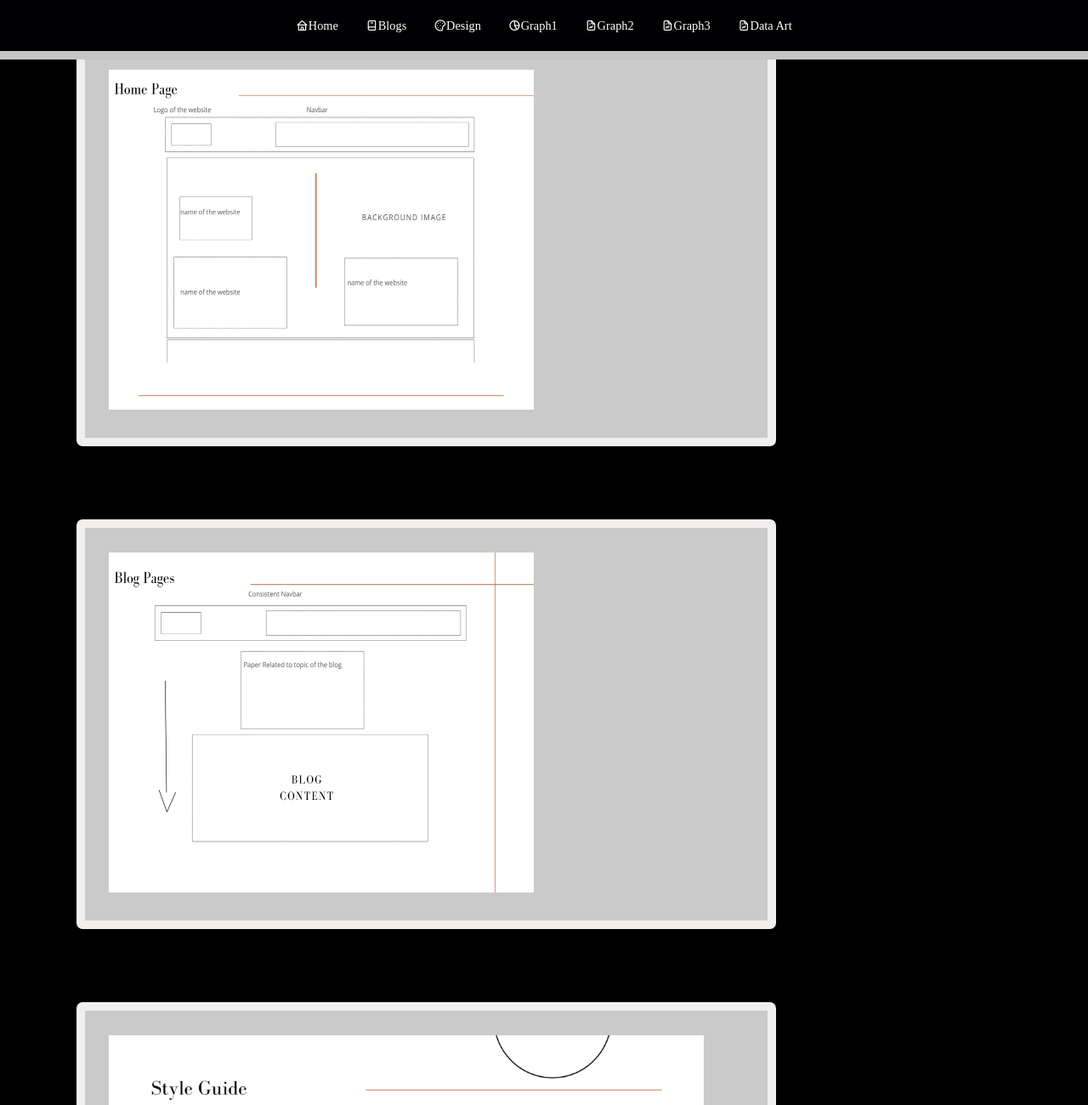
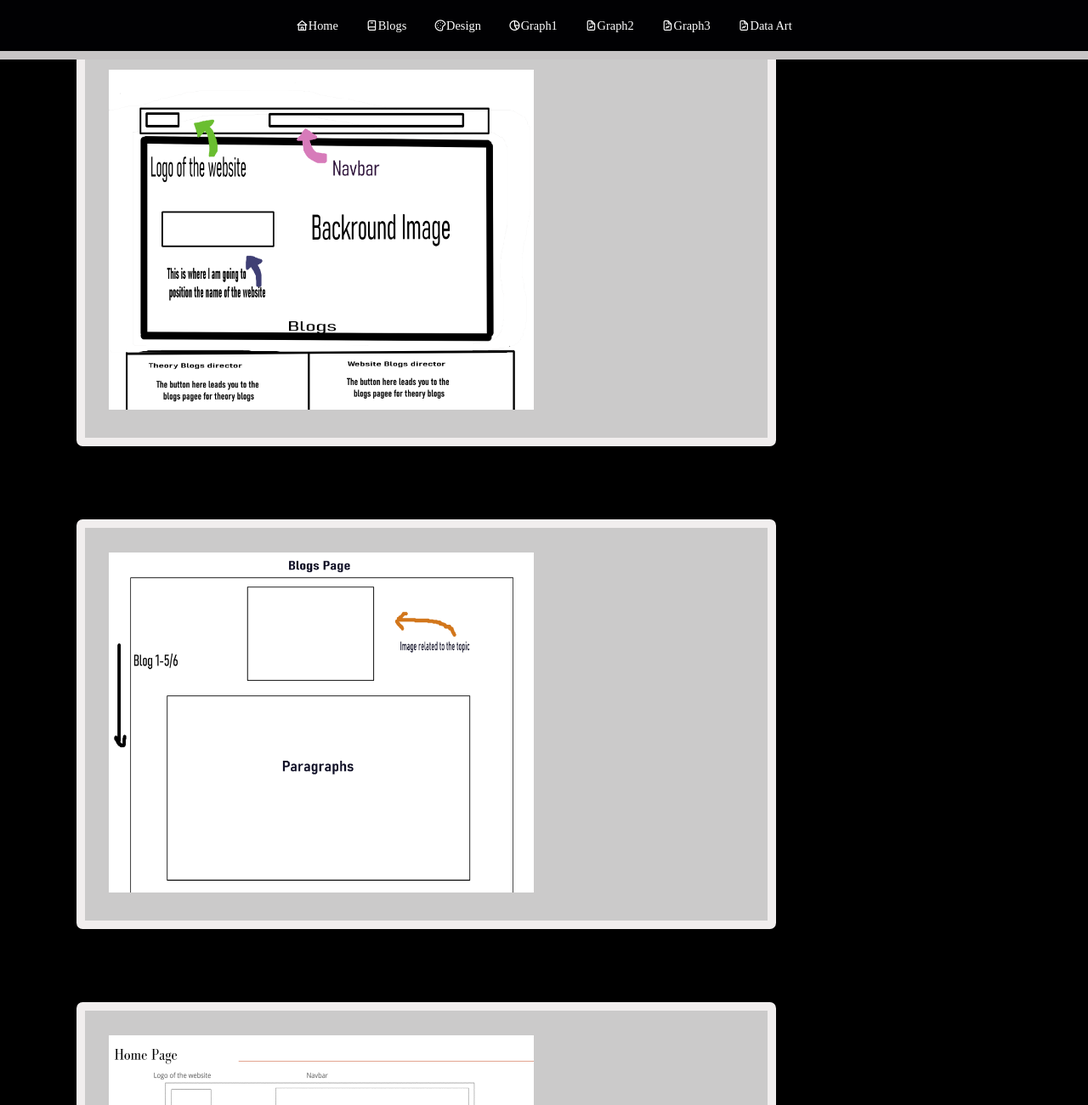
Before and after one commit to ItsHope/assign1-repo, a plain HTML site: page design.html in a window 1280 px wide. Shown: the top 1300 px of the page at 85% size. Drawn offline with nearby package versions, Linux system fonts and the light colour scheme; a web font is replaced by a local one.

Commit message:
Update design.html

```diff
--- a/design.html
+++ b/design.html
@@ -65,6 +65,27 @@
 
 
     </header>
+
+
+    <section class="container" id="posts">
+
+        <div class="posts-container">
+
+            <div class="post">
+
+    <img src="assets/img/homepage wireframe.png" alt="" style="width:500px;height:400px;">
+    </div>
+            </section>
+
+            <section class="container" id="posts">
+
+                <div class="posts-container">
+
+                    <div class="post">
+
+            <img src="assets/img/blogs wiireframe.png" alt="" style="width:500px;height:400px;">
+            </div>
+                    </section>
 
 
     <section class="container" id="posts">
```
